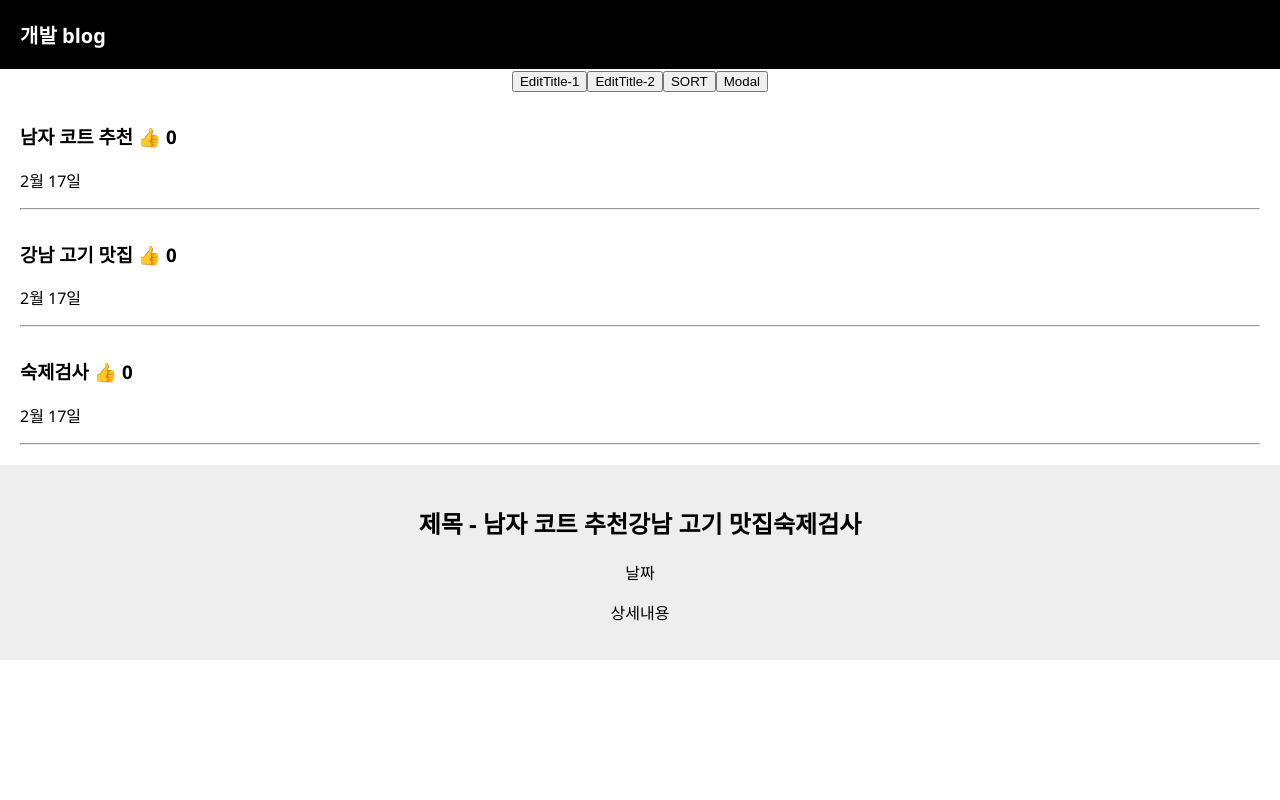
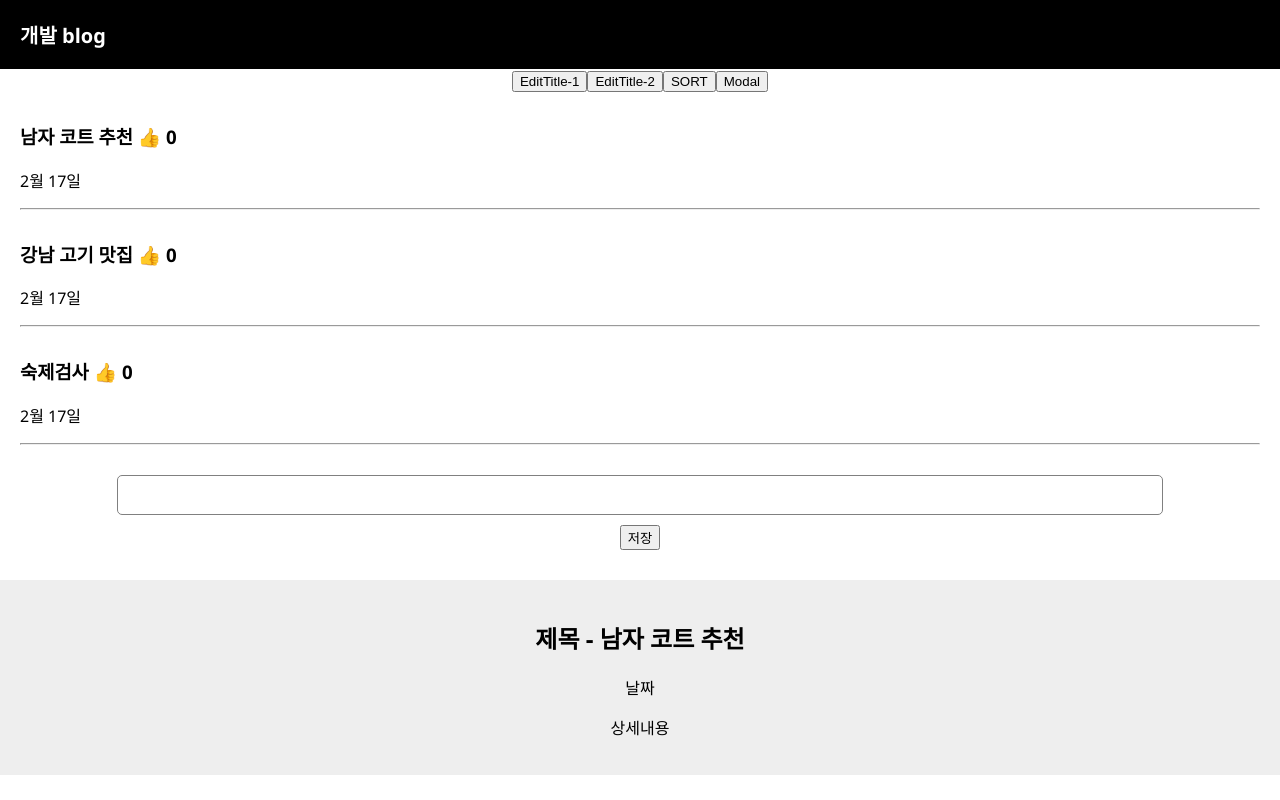
Before and after one commit to namomo/curs, a React (Create React App) app in the folder react-coding-apple/blog/: page / in a window 1280 px wide. Both pictures are taken after a click on the button "Modal". Shown: the top 800 px of the page. Built offline with nearby package versions, Linux system fonts and the light colour scheme.

Commit message:
react-coding-apple 애플코딩 리액트
* feat: 사용자입력으로 state 변경 및 반영

```diff
--- a/react-coding-apple/blog/src/App.css
+++ b/react-coding-apple/blog/src/App.css
@@ -33,6 +33,23 @@ body {
 
 }
 
+.publish {
+  margin-top: 30px;
+  margin-bottom: 30px;
+}
+.publish input {
+  padding: 10px;
+  font-size: 16px;
+  border-radius: 5px;
+  width: 80%;
+  border: 1px solid gray;
+}
+.publish button {
+  display: block;
+  margin: auto;
+  margin-top: 10px;
+}
+
 @media (prefers-reduced-motion: no-preference) {
   .App-logo {
     animation: App-logo-spin infinite 20s linear;
--- a/react-coding-apple/blog/src/App.js
+++ b/react-coding-apple/blog/src/App.js
@@ -7,6 +7,18 @@ function App() {
   let [title, editTitle] = useState(['남자 코트 추천', '강남 고기 맛집', '숙제검사']);
   let [goodJob, editGoodJob] = useState([0, 0, 0]);
   let [modal, editModal] = useState(false);
+  let [selectTitle, editSelectTitle] = useState(0);
+  let [iValue, editIValue] = useState('');
+
+  function addTitle() {
+    // let newTitle = 'AAA';
+    // let d = document.querySelector('.publish input');
+    let newTitle = iValue;
+    let newData = [...title];
+    newData.push(newTitle);
+    newData.sort();
+    editTitle(newData);
+  }
 
   function reEditTitle() {
     let newData = [...title];
@@ -58,8 +70,8 @@ function App() {
       {
         title.map(function(e, idx) {
           return (
-            <div className="list">
-              <h3> { e } <span onClick={ () => { editGoodJobList(idx) } }>👍</span> {goodJob[idx]} </h3>
+            <div className="list" key={idx}>
+              <h3 onClick={ () => { editSelectTitle(idx) } }> { e } <span onClick={ () => { editGoodJobList(idx) } }>👍</span> {goodJob[idx]} </h3>
               <p>2월 17일</p>
               <hr/>
             </div>
@@ -67,9 +79,17 @@ function App() {
         })
       }
 
+      <div className="publish">
+        <input onChange={ (e) => { editIValue(e.target.value) } } />
+        <button onClick={ () => { addTitle() }}>저장</button>
+      </div>
+
+      {/* {iValue}
+      <input onChange={ (e) => { editIValue(e.target.value) } } /> */}
+
       {
         modal === true
-        ? <Modal title={title}></Modal>
+        ? <Modal title={title} selectTitle={selectTitle}></Modal>
         : null
 
       }
@@ -81,7 +101,7 @@ function App() {
 function Modal(props) {
   return (
     <div className="modal">
-      <h2>제목 - {props.title}</h2>
+      <h2>제목 - {props.title[props.selectTitle]}</h2>
       <p>날짜</p>
       <p>상세내용</p>
     </div>
```
